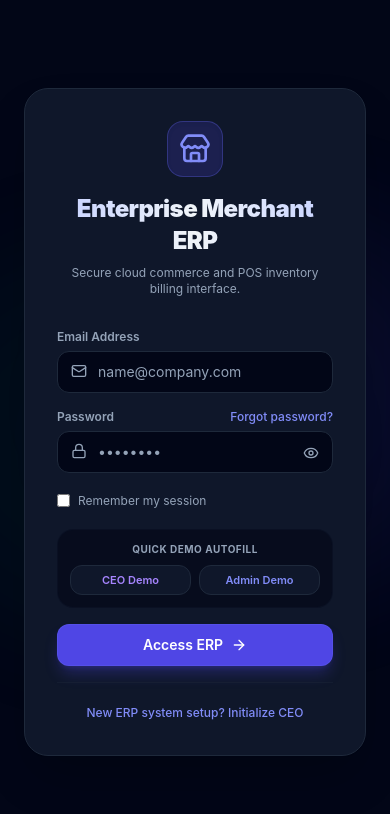
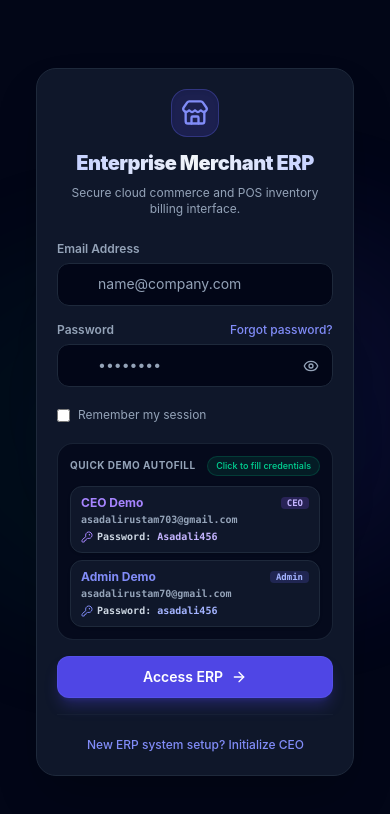
Before and after one commit to asadalirustam/Merchant-, a React (Vite) app in the folder frontend/: page /login in a window 390 px wide. Shown: the top 814 px of the page. Built offline with nearby package versions, Linux system fonts and the light colour scheme; no server answers.

Commit message:
feat: implement database seeding script and configure Tailwind CSS with custom theme variables

```diff
--- a/frontend/src/index.css
+++ b/frontend/src/index.css
@@ -101,3 +101,43 @@ html.dark {
     margin: 0 !important;
   }
 }
+
+/* ==========================================
+   Responsive Media Queries & Touch Acceleration
+   ========================================== */
+.fast-tap {
+  touch-action: manipulation;
+  -webkit-tap-highlight-color: transparent;
+  will-change: transform, opacity;
+  transform: translateZ(0);
+}
+
+@media screen and (max-width: 640px) {
+  .login-card {
+    padding: 1.25rem !important;
+    border-radius: 1.25rem !important;
+  }
+  .quick-demo-grid {
+    grid-template-columns: 1fr !important;
+  }
+  .login-input {
+    font-size: 14px !important;
+    padding-top: 0.65rem !important;
+    padding-bottom: 0.65rem !important;
+  }
+}
+
+@media screen and (min-width: 641px) and (max-width: 1024px) {
+  .login-card {
+    padding: 1.75rem !important;
+  }
+}
+
+@media screen and (max-width: 380px) {
+  .login-title {
+    font-size: 1.25rem !important;
+  }
+  .quick-demo-btn {
+    padding: 0.5rem !important;
+  }
+}
--- a/frontend/src/pages/Login.jsx
+++ b/frontend/src/pages/Login.jsx
@@ -139,14 +139,14 @@ const Login = () => {
       <div className="absolute top-1/4 left-1/4 w-96 h-96 bg-indigo-600/10 rounded-full blur-3xl pulse-slow"></div>
       <div className="absolute bottom-1/4 right-1/4 w-96 h-96 bg-emerald-600/10 rounded-full blur-3xl pulse-slow" style={{ animationDelay: '1.5s' }}></div>
 
-      <div className="w-full max-w-md relative z-10">
-        <div className="bg-slate-900 border border-slate-800 rounded-3xl p-8 shadow-2xl backdrop-blur-md">
+      <div className="w-full max-w-md relative z-10 px-3 sm:px-0">
+        <div className="login-card bg-slate-900 border border-slate-800 rounded-3xl p-5 sm:p-8 shadow-2xl backdrop-blur-md transition-all">
           {/* Header Logo */}
-          <div className="flex flex-col items-center text-center mb-8">
-            <div className="w-14 h-14 rounded-2xl bg-indigo-600/20 border border-indigo-500/30 flex items-center justify-center text-indigo-400 mb-4 shadow-inner">
-              <Store className="w-8 h-8" />
+          <div className="flex flex-col items-center text-center mb-6 sm:mb-8">
+            <div className="w-12 h-12 sm:w-14 sm:h-14 rounded-2xl bg-indigo-600/20 border border-indigo-500/30 flex items-center justify-center text-indigo-400 mb-3 sm:mb-4 shadow-inner">
+              <Store className="w-7 h-7 sm:w-8 sm:h-8" />
             </div>
-            <h1 className="text-2xl font-black tracking-tight bg-gradient-to-r from-indigo-200 via-slate-100 to-indigo-200 bg-clip-text text-transparent">
+            <h1 className="login-title text-xl sm:text-2xl font-black tracking-tight bg-gradient-to-r from-indigo-200 via-slate-100 to-indigo-200 bg-clip-text text-transparent">
               {isCEOMode ? 'Initialize CEO Setup' : 'Enterprise Merchant ERP'}
             </h1>
             <p className="text-xs text-slate-400 mt-2 max-w-[280px]">
@@ -173,7 +173,11 @@ const Login = () => {
                     onChange={(e) => setEmail(e.target.value)}
                     placeholder="name@company.com"
                     autoComplete="off"
-                    className="w-full bg-slate-950 border border-slate-800 focus:border-indigo-500 focus:ring-1 focus:ring-indigo-500/30 rounded-xl py-2.5 pl-10 pr-4 text-sm text-slate-100 placeholder:text-slate-600 outline-none transition-all"
+                    autoCapitalize="none"
+                    autoCorrect="off"
+                    spellCheck="false"
+                    inputMode="email"
+                    className="login-input w-full bg-slate-950 border border-slate-800 focus:border-indigo-500 focus:ring-1 focus:ring-indigo-500/30 rounded-xl py-2.5 pl-10 pr-4 text-sm text-slate-100 placeholder:text-slate-600 outline-none transition-all fast-tap"
                   />
                 </div>
               </div>
@@ -187,7 +191,7 @@ const Login = () => {
                       setIsForgotPasswordMode(true);
                       setIsResetConfirmMode(false);
                     }}
-                    className="text-xs text-indigo-400 hover:text-indigo-300 font-medium"
+                    className="text-xs text-indigo-400 hover:text-indigo-300 font-medium fast-tap"
                   >
                     Forgot password?
                   </button>
@@ -199,13 +203,16 @@ const Login = () => {
                     value={password}
                     onChange={(e) => setPassword(e.target.value)}
                     placeholder="••••••••"
-                    autoComplete="new-password"
-                    className="w-full bg-slate-950 border border-slate-800 focus:border-indigo-500 focus:ring-1 focus:ring-indigo-500/30 rounded-xl py-2.5 pl-10 pr-10 text-sm text-slate-100 placeholder:text-slate-600 outline-none transition-all"
+                    autoComplete="current-password"
+                    autoCapitalize="none"
+                    autoCorrect="off"
+                    spellCheck="false"
+                    className="login-input w-full bg-slate-950 border border-slate-800 focus:border-indigo-500 focus:ring-1 focus:ring-indigo-500/30 rounded-xl py-2.5 pl-10 pr-10 text-sm text-slate-100 placeholder:text-slate-600 outline-none transition-all fast-tap"
                   />
                   <button
                     type="button"
                     onClick={() => setShowPassword(!showPassword)}
-                    className="absolute right-3.5 top-3.5 text-slate-500 hover:text-slate-350 transition-colors"
+                    className="absolute right-3.5 top-3.5 text-slate-500 hover:text-slate-350 transition-colors fast-tap"
                   >
                     {showPassword ? <EyeOff className="w-4 h-4" /> : <Eye className="w-4 h-4" />}
                   </button>
@@ -213,7 +220,7 @@ const Login = () => {
               </div>
 
               <div className="flex items-center justify-between py-1">
-                <label className="flex items-center gap-2 text-xs text-slate-400 select-none cursor-pointer">
+                <label className="flex items-center gap-2 text-xs text-slate-400 select-none cursor-pointer fast-tap">
                   <input
                     type="checkbox"
                     checked={rememberMe}
@@ -225,28 +232,48 @@ const Login = () => {
               </div>
 
               {/* Quick Demo Autofill Accounts */}
-              <div className="bg-slate-950/60 border border-slate-850/50 rounded-2xl p-3 space-y-2 mt-2">
-                <p className="text-[10px] text-slate-500 font-bold uppercase tracking-wider text-center text-slate-550">Quick Demo Autofill</p>
-                <div className="grid grid-cols-2 gap-2">
+              <div className="bg-slate-950/70 border border-slate-800/80 rounded-2xl p-3 sm:p-3.5 space-y-2.5 mt-2 fast-tap">
+                <div className="flex items-center justify-between">
+                  <p className="text-[10px] sm:text-[11px] text-slate-400 font-bold uppercase tracking-wider">Quick Demo Autofill</p>
+                  <span className="text-[9px] text-emerald-400 font-medium bg-emerald-500/10 px-2 py-0.5 rounded-full border border-emerald-500/20">Click to fill credentials</span>
+                </div>
+                <div className="grid grid-cols-1 sm:grid-cols-2 gap-2 quick-demo-grid">
                   <button
                     type="button"
                     onClick={() => {
                       setEmail('asadalirustam703@gmail.com');
-                      setPassword('password123');
+                      setPassword('Asadali456');
                     }}
-                    className="py-1.5 px-2 bg-slate-900 border border-slate-800 hover:border-violet-500/35 hover:bg-slate-800 text-[11px] font-semibold text-violet-400 rounded-xl cursor-pointer transition-all"
+                    className="quick-demo-btn py-2 px-2.5 bg-slate-900 border border-slate-800 hover:border-violet-500/50 hover:bg-slate-800/80 active:scale-[0.98] text-xs font-semibold text-violet-400 rounded-xl cursor-pointer transition-all flex flex-col items-start gap-0.5 shadow-sm fast-tap group text-left w-full"
                   >
-                    CEO Demo
+                    <div className="flex items-center justify-between w-full">
+                      <span className="font-bold text-violet-400">CEO Demo</span>
+                      <span className="text-[9px] bg-violet-500/20 text-violet-300 px-1.5 py-0.2 rounded font-mono">CEO</span>
+                    </div>
+                    <div className="text-[10px] text-slate-400 font-mono w-full truncate">asadalirustam703@gmail.com</div>
+                    <div className="text-[10px] text-slate-300 font-mono flex items-center gap-1 mt-0.5">
+                      <KeyRound className="w-3 h-3 text-violet-400 shrink-0" />
+                      <span>Password: <strong className="text-violet-300 font-bold select-all">Asadali456</strong></span>
+                    </div>
                   </button>
+
                   <button
                     type="button"
                     onClick={() => {
                       setEmail('asadalirustam70@gmail.com');
-                      setPassword('password123');
+                      setPassword('asadali456');
                     }}
-                    className="py-1.5 px-2 bg-slate-900 border border-slate-800 hover:border-indigo-500/35 hover:bg-slate-800 text-[11px] font-semibold text-indigo-400 rounded-xl cursor-pointer transition-all"
+                    className="quick-demo-btn py-2 px-2.5 bg-slate-900 border border-slate-800 hover:border-indigo-500/50 hover:bg-slate-800/80 active:scale-[0.98] text-xs font-semibold text-indigo-400 rounded-xl cursor-pointer transition-all flex flex-col items-start gap-0.5 shadow-sm fast-tap group text-left w-full"
                   >
-                    Admin Demo
+                    <div className="flex items-center justify-between w-full">
+                      <span className="font-bold text-indigo-400">Admin Demo</span>
+                      <span className="text-[9px] bg-indigo-500/20 text-indigo-300 px-1.5 py-0.2 rounded font-mono">Admin</span>
+                    </div>
+                    <div className="text-[10px] text-slate-400 font-mono w-full truncate">asadalirustam70@gmail.com</div>
+                    <div className="text-[10px] text-slate-300 font-mono flex items-center gap-1 mt-0.5">
+                      <KeyRound className="w-3 h-3 text-indigo-400 shrink-0" />
+                      <span>Password: <strong className="text-indigo-300 font-bold select-all">asadali456</strong></span>
+                    </div>
                   </button>
                 </div>
               </div>
@@ -254,7 +281,7 @@ const Login = () => {
               <button
                 type="submit"
                 disabled={loading}
-                className="w-full bg-indigo-600 hover:bg-indigo-500 text-white font-semibold py-2.5 rounded-xl text-sm flex items-center justify-center gap-2 shadow-lg shadow-indigo-600/30 border border-indigo-500/30 transition-all cursor-pointer disabled:opacity-50"
+                className="w-full bg-indigo-600 hover:bg-indigo-500 active:scale-[0.99] text-white font-semibold py-2.5 rounded-xl text-sm flex items-center justify-center gap-2 shadow-lg shadow-indigo-600/30 border border-indigo-500/30 transition-all cursor-pointer disabled:opacity-50 fast-tap"
               >
                 {loading ? <RefreshCw className="w-4 h-4 animate-spin" /> : 'Access ERP'}
                 <ArrowRight className="w-4 h-4" />
@@ -264,7 +291,7 @@ const Login = () => {
                 <button
                   type="button"
                   onClick={() => setIsCEOMode(true)}
-                  className="text-xs text-indigo-400 hover:text-indigo-300 font-medium"
+                  className="text-xs text-indigo-400 hover:text-indigo-300 font-medium fast-tap"
                 >
                   New ERP system setup? Initialize CEO
                 </button>
```
Also changed, not shown: 1 other file (tests, documents, lock files or other folders).
